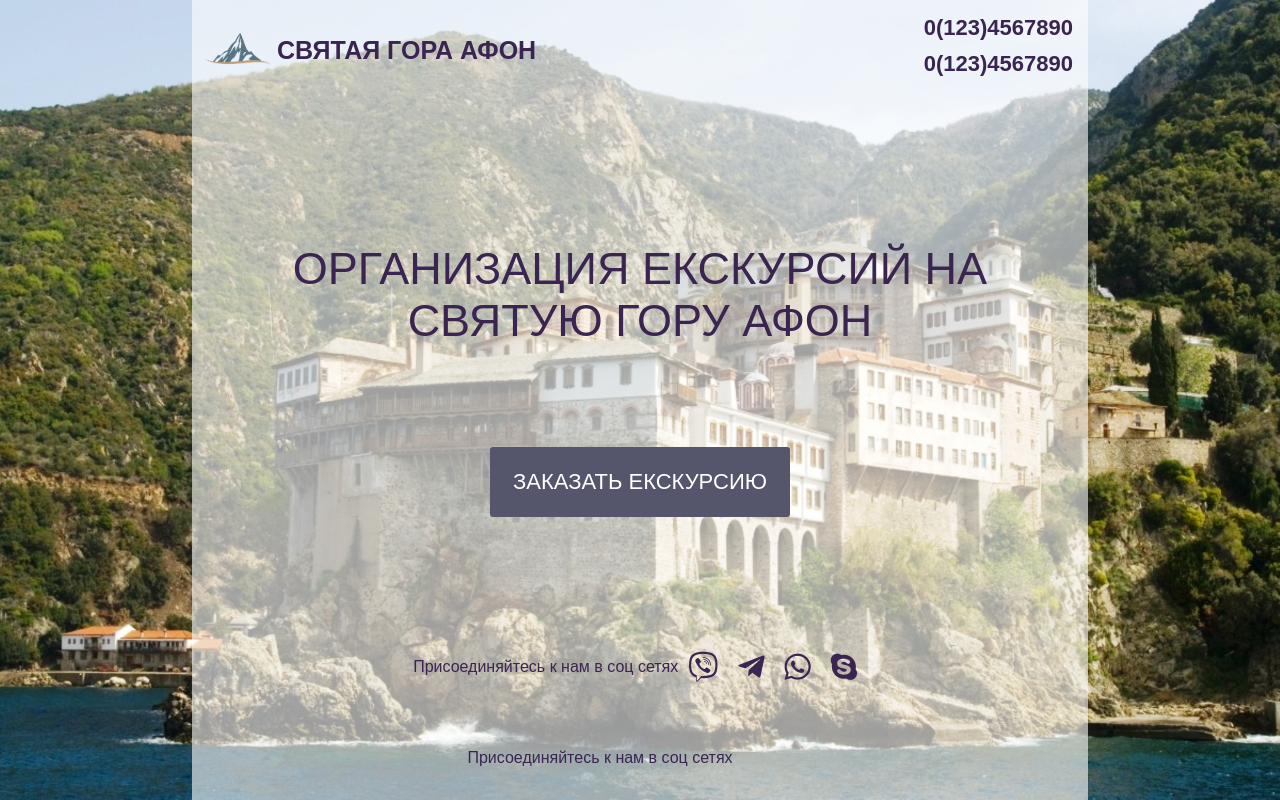
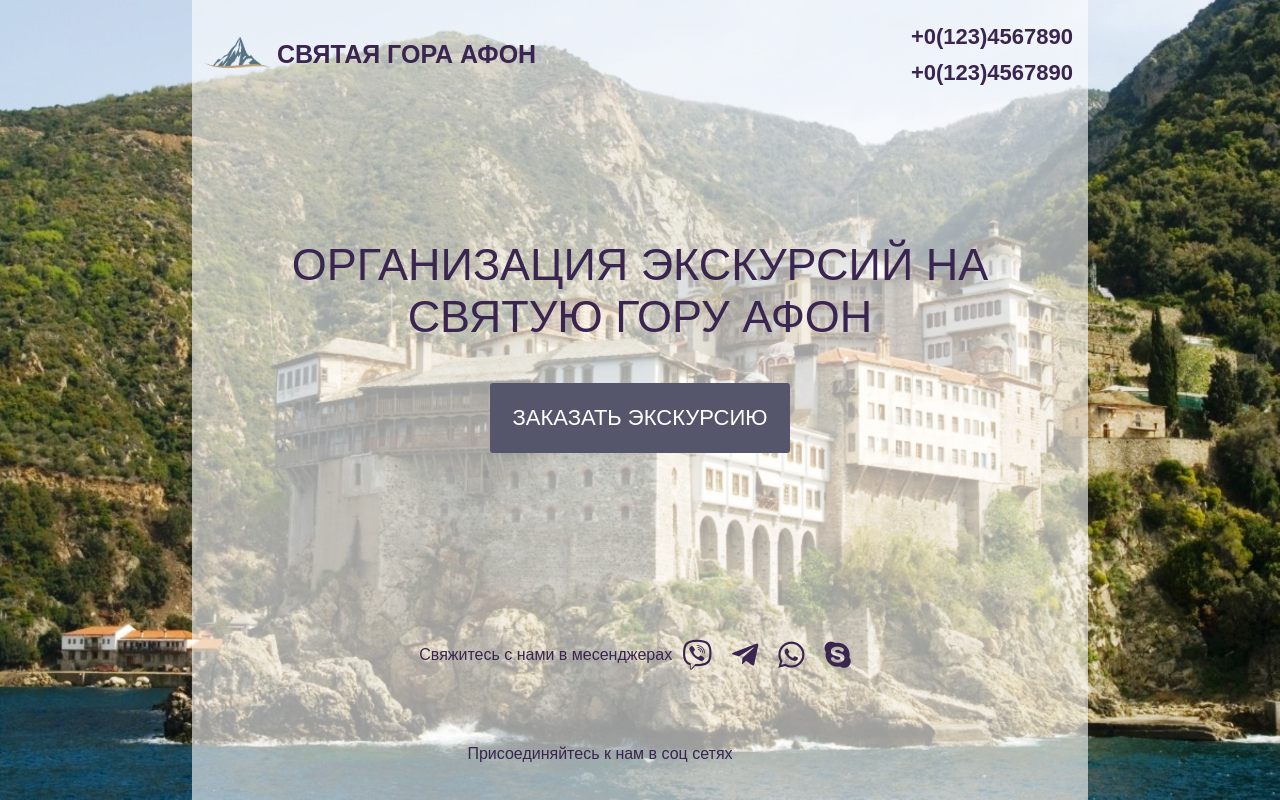
Before and after one commit to avinean/avinean.github.io, a PHP site: page /proj/afon/index.html in a window 1280 px wide. Run offline with PHP 8.4, Linux system fonts and the light colour scheme; some libraries are stand-ins or nearby versions.

Commit message:
small fixes

```diff
--- a/proj/afon/index.html
+++ b/proj/afon/index.html
@@ -1,10 +1,25 @@
 <!DOCTYPE html>
-<html>
+<html lang="en">
+<head>
+  <meta charset="UTF-8">
+  <meta name="viewport" content="width=device-width, initial-scale=1.0">
+  <meta http-equiv="X-UA-Compatible" content="ie=edge">
+  <title>Document</title>
+</head>
+<body>
+
+</body>
+</html>
+
+<!DOCTYPE html>
+<html lang='ru'>
   <head>
       <link rel="stylesheet" href="https://use.fontawesome.com/releases/v5.2.0/css/all.css" integrity="sha384-hWVjflwFxL6sNzntih27bfxkr27PmbbK/iSvJ+a4+0owXq79v+lsFkW54bOGbiDQ" crossorigin="anonymous">
       <link rel="stylesheet" href="https://cdnjs.cloudflare.com/ajax/libs/material-design-iconic-font/2.2.0/css/material-design-iconic-font.min.css">
     <link rel="stylesheet" href="style.css">
-    <meta name="viewport" content="width=device-width, initial-scale=1.0"/>
+    <meta charset="UTF-8">
+    <meta name="viewport" content="width=device-width, initial-scale=1.0">
+    <meta http-equiv="X-UA-Compatible" content="ie=edge">
   </head>
 
   <body>
@@ -15,16 +30,16 @@
           Святая гора Афон
         </div>
         <div class="right">
-          <p class="tel">0(123)4567890</p>
-          <p class="tel">0(123)4567890</p>
+          <p class="tel"><a href="+0(123)4567890">+0(123)4567890</a></p>
+          <p class="tel"><a href="+0(123)4567890">+0(123)4567890</a></p>
         </div>
       </div>
       <main class="main">
-          <p class="title">Организация екскурсий на святую гору афон</p>
-          <p class="btn" id='req'>Заказать екскурсию</p>
+          <p class="title">Организация экскурсий на святую гору афон</p>
+          <p class="btn" id='req'>Заказать экскурсию</p>
       </main>
       <div class="phones">
-        Присоединяйтесь к нам в соц сетях
+        Свяжитесь с нами в месенджерах
         <a href='https://facebook.com'class="fab fa-viber"></a>
         <a href='https://instagram.com'class="fab fa-telegram-plane"></a>
         <a href='https://twitter.com'class="fab fa-whatsapp"></a>
@@ -44,7 +59,7 @@
       <p class='inp'><input type="text" placeholder='Ваше имя'></p>
       <p class='inp'><input type="text" placeholder='Ваш телефон'></p>
       <p class='inp'><input type="text" placeholder='Ваш email'></p>
-      <p class='btn' id='btn'>Отправить заявку</p>
+      <p class='btn' id='btn'>Оставить заявку</p>
     </div>
 
 
--- a/proj/afon/style.css
+++ b/proj/afon/style.css
@@ -12,6 +12,11 @@ body {
     color:#3a2550;
 }
 
+a {
+    text-decoration: none;
+    color:#3a2550;
+}
+
 .container {
     display: -webkit-box;
     display: -ms-flexbox;
@@ -20,7 +25,7 @@ body {
     -webkit-box-direction: normal;
         -ms-flex-direction: column;
             flex-direction: column;
-    height: 100vh;
+    min-height: 100vh;
     width: 70%;
     margin: auto;
     background: rgba(255,255,255,.6);
@@ -31,6 +36,8 @@ body {
     -webkit-box-flex: 1;
         -ms-flex-positive: 1;
             flex-grow: 1;
+    display: flex;
+    align-items: center;
     font-weight: 600;
     text-transform: uppercase;
 }
@@ -44,7 +51,7 @@ body {
         -ms-flex-align: center;
             align-items: center;
     padding: 10px;
-    float: left;
+    flex-grow: 1;
     font-size: 25px;
 }
 
@@ -54,7 +61,7 @@ body {
 
 .right {
     padding: 10px;
-    float: right;
+    flex-grow: 1;
     text-align: right
 }
 
@@ -65,7 +72,7 @@ body {
 
 .title {
     font-size: 45px;
-    padding: 100px;
+    padding: 40px;
     text-align: center;
     text-transform: uppercase;
 
@@ -157,11 +164,12 @@ body {
 .form>.btn {
     width: 200px;
     margin: 10px auto;
-    padding: 18px;
+    padding: 18px 0;
     background: #9e9e80;
     color: white;
     text-transform: uppercase;
     border-radius: 3px;
+    cursor: pointer;
 }
 
 .form>.zmdi {
@@ -199,3 +207,14 @@ body {
         max-width: 60%;
     }
 }
+
+@media screen and (max-width: 500px) {
+    .form {
+        width: 100%;
+    }
+
+    .form>.zmdi {
+        top: 10px;
+        right: 10px;
+    }
+}
```
